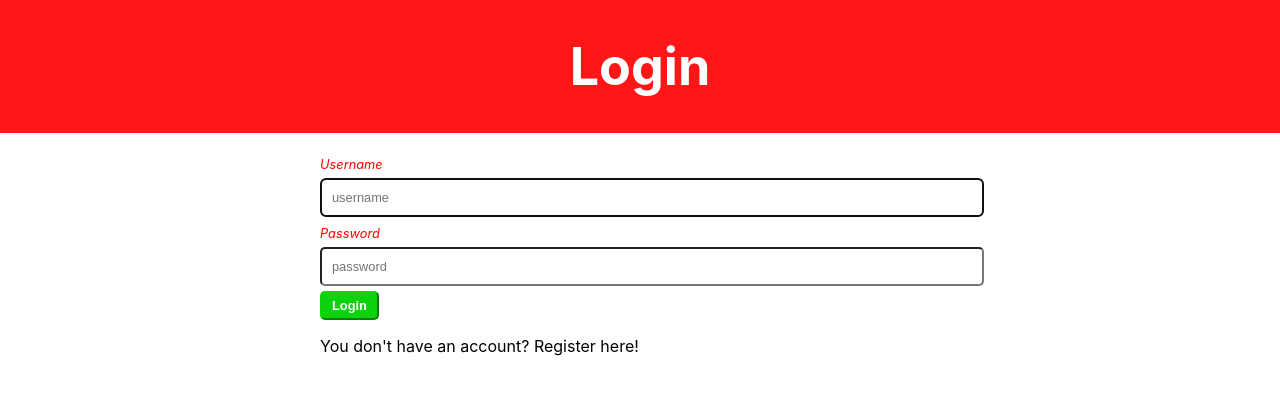
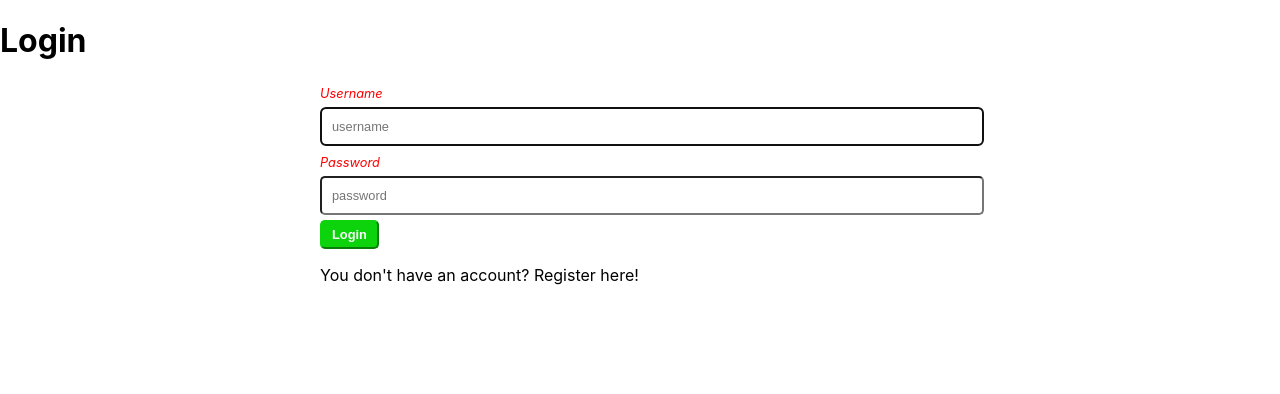
Before and after one commit to manuel12/motivation-vault, a React (Create React App) app in the folder front-end/: page / in a window 1280 px wide. Shown: the top 394 px of the page. Built offline with nearby package versions, Linux system fonts and the light colour scheme.

Commit message:
Updated App-header class to header. Removed unused App-Navbar class.

```diff
--- a/front-end/src/css/App.css
+++ b/front-end/src/css/App.css
@@ -1,4 +1,4 @@
-.App-header {
+.header {
   background-color: #ff1616;
   display: flex;
   flex-direction: column;
@@ -8,11 +8,6 @@
   color: white;
 }
 
-.App-NavBar {
-  background-color: #1a161b;
-  color: rgb(183, 190, 35);
-}
-
 .content {
     margin-left: 35px;
     margin-right: 35px;
--- a/front-end/src/css/Header.css
+++ b/front-end/src/css/Header.css
@@ -1,4 +1,4 @@
-.app-header {
+.header {
   background-color: #ff1616;
   display: flex;
   flex-direction: column;
```
